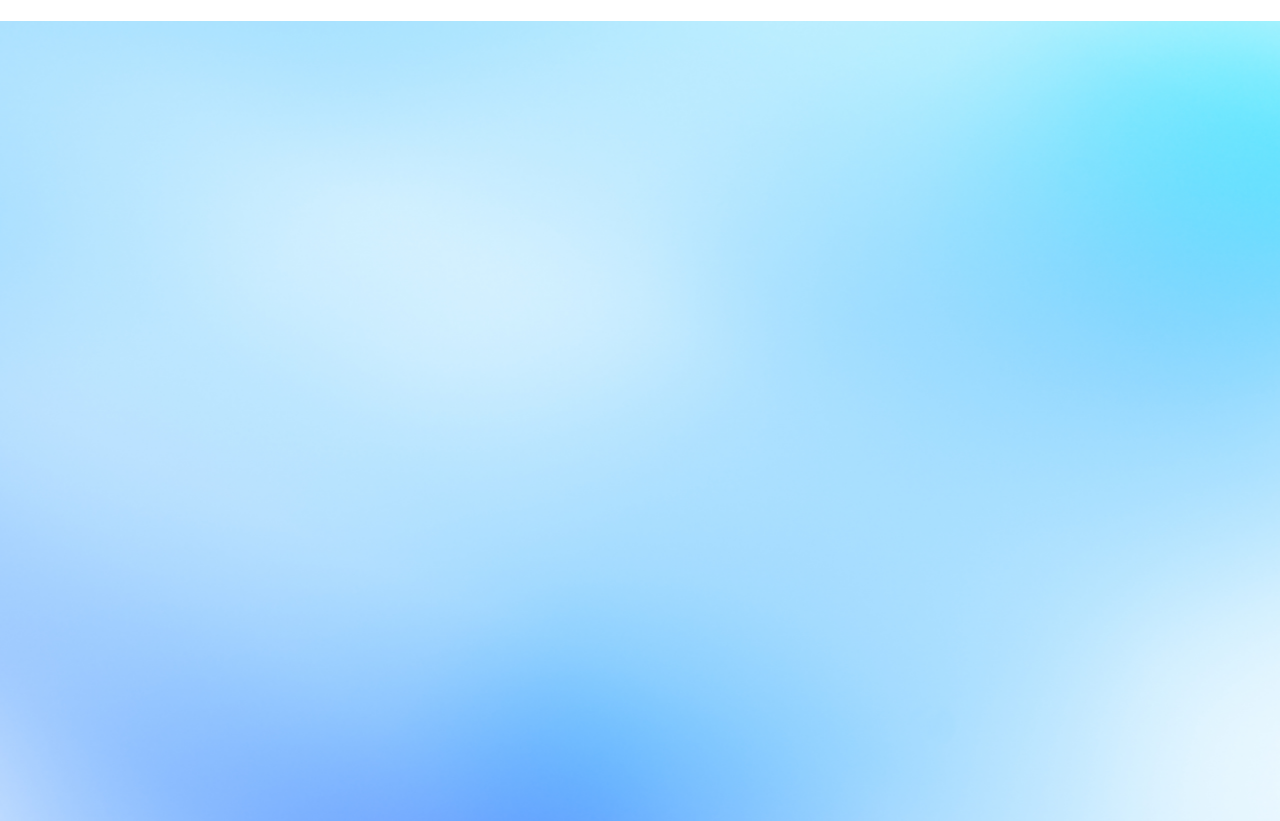
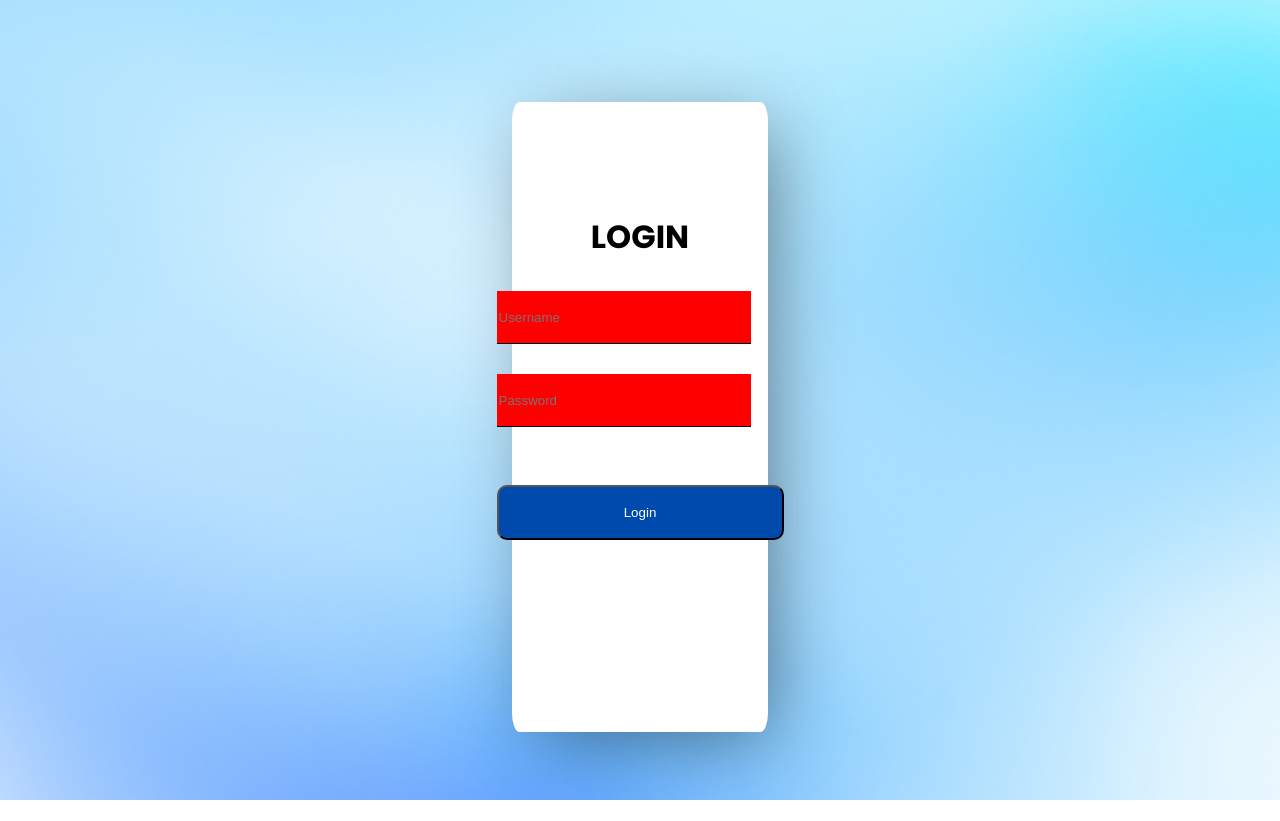
Before and after one commit to KevinElvio/EasyGo, a PHP site: page /PHP/login.php in a window 1280 px wide. After the commit the page ends 800 px from the top, so only its background shows below. Run offline with PHP 8.4, Linux system fonts and the light colour scheme; some libraries are stand-ins or nearby versions.

Commit message:
Add page login

```diff
--- a/CSS/style-login.css
+++ b/CSS/style-login.css
@@ -2,7 +2,7 @@
 html, body{
     padding: 0;
     margin: 0;
-    font-family: 'Popiens',Arial, Helvetica, sans-serif;
+    font-family: 'Poppins',Arial, Helvetica, sans-serif;
 }
 .login img{
     background-size: cover;
@@ -11,4 +11,70 @@ html, body{
     position: absolute;
     width: 100%;
     height: 100%;
+    z-index: -1;
+    margin-top: -8%;
 }
+.box{
+    display: flex;
+    align-items: center;
+    justify-content: center;
+    margin-left: 40%;
+    margin-right: 40%;
+    padding-bottom: 15%;
+    margin-top: 8%;
+    background-color: white;
+    border-radius: 3%;
+    box-shadow: 14px 15px 72px -12px rgba(0,0,0,0.48);
+    -webkit-box-shadow: 14px 15px 72px -12px rgba(0,0,0,0.48);
+    -moz-box-shadow: 14px 15px 72px -12px rgba(0,0,0,0.48);
+}
+
+.box form h1{
+    text-align: center;
+}
+
+.box form{
+    justify-content: center;
+    margin-top: 35%;
+}
+
+.username-login{
+    display: flex ;
+    margin-top: 30px;
+}
+.password-login{
+    display: flex ;
+}
+
+.username-login input{
+    background-color: red;
+    border: none;
+    border-bottom: 1px solid black;
+    height: 50px;
+    width: 250px;
+}
+.username-login iconify-icon{
+    background-color: #004AAD;
+    font-size: 36px;
+}
+.password-login input{
+    background-color: red;
+    border: none;
+    border-bottom: 1px solid black;
+    margin-top: 30px;
+    height: 50px;
+    width: 250px;
+}
+.password-login iconify-icon{
+    background-color: #004AAD;
+    font-size: 36px;
+}
+
+.button-login{
+    margin-top: 20%;
+    background-color: #004AAD;
+    color: white;
+    border-radius: 10px;
+    height: 55px;
+    width: 287px;
+}
--- a/PHP/login.php
+++ b/PHP/login.php
@@ -1,5 +1,6 @@
 <!DOCTYPE html>
 <html lang="en">
+
 <head>
     <meta charset="UTF-8">
     <meta name="viewport" content="width=device-width, initial-scale=1.0">
@@ -7,16 +8,26 @@
     <link rel="icon" href="../Asets/img/logo.png" type="image/x-icon">
     <link rel="stylesheet" href="../CSS/style-login.css">
 </head>
+
 <body>
     <div class="login">
         <img src="../Asets/img/background-login.png" alt="">
         <div class="box">
-            <H1>LOGIN</H1>
             <form>
-                <input type="text">
-                <input type="text">
+                <H1>LOGIN</H1>
+                <div class="username-login">
+                    <iconify-icon icon="tdesign:user"></iconify-icon>
+                    <input type="text" placeholder="Username">
+                </div>
+                <div class="password-login">
+                    <iconify-icon icon="simple-line-icons:lock"></iconify-icon>
+                    <input type="password" placeholder="Password">
+                </div>
+                <input class="button-login" type="button" value="Login">
             </form>
         </div>
     </div>
+    <script src="https://code.iconify.design/iconify-icon/1.0.7/iconify-icon.min.js"></script>
 </body>
+
 </html>
```
